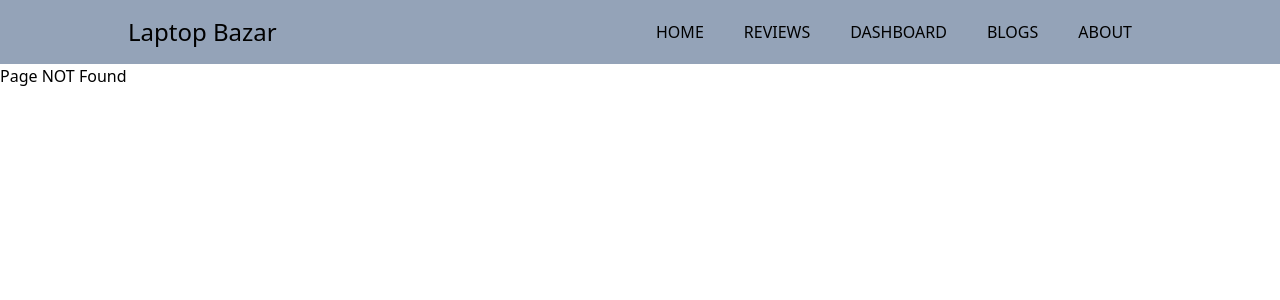
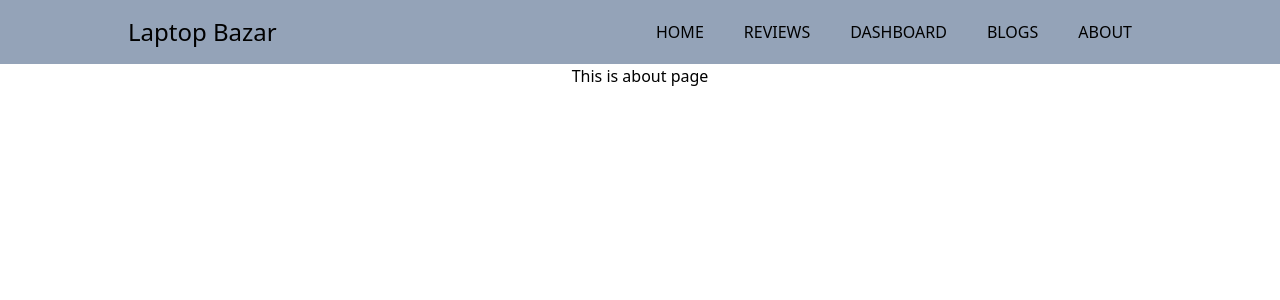
Before and after one commit to AbdMamun1999/product-analysis, a React (Create React App) app: page /about in a window 1280 px wide. Before the commit this address had no page. Shown: the top 300 px of the page. Built offline with nearby package versions, Linux system fonts and the light colour scheme.

Commit message:
add live website link in readme file

```diff
--- a/src/App.js
+++ b/src/App.js
@@ -1,5 +1,6 @@
 import { Route, Routes } from 'react-router-dom';
 import './App.css';
+import About from './component/About/About';
 import Blogs from './component/Blogs/Blogs';
 import Chart from './component/Chart/Chart';
 import Header from './component/Header/Header';
@@ -16,6 +17,7 @@ function App() {
        <Route path='/reviews' element={<Reviews></Reviews>}></Route>
        <Route path='/dashboard' element={<Chart/>}></Route>
        <Route path='/blogs' element={<Blogs></Blogs>}></Route>
+       <Route path='/about' element={<About></About>}></Route>
        <Route path='*' element={<PageNotFound></PageNotFound>}></Route>
 
      </Routes>
--- /dev/null
+++ b/src/component/About/About.js
@@ -0,0 +1,11 @@
+import React from 'react';
+
+const About = () => {
+    return (
+        <div>
+            <h3 className='text-center font-2xl'>This is about page</h3>
+        </div>
+    );
+};
+
+export default About;
```
Also changed, not shown: 1 other file (tests, documents, lock files or other folders).
